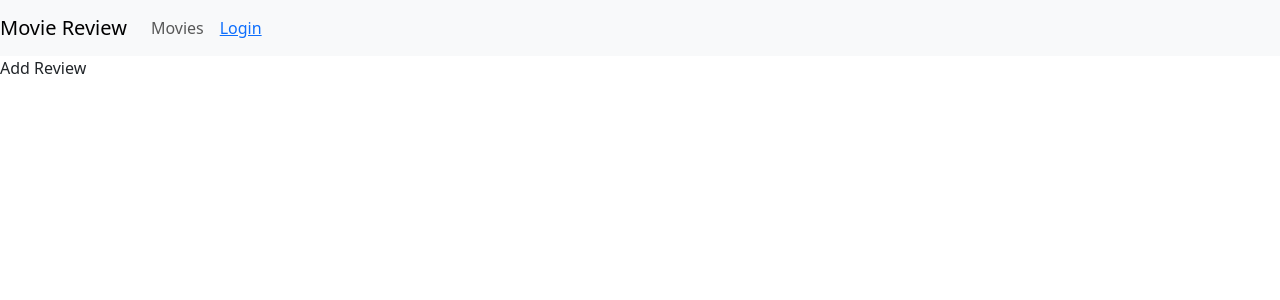
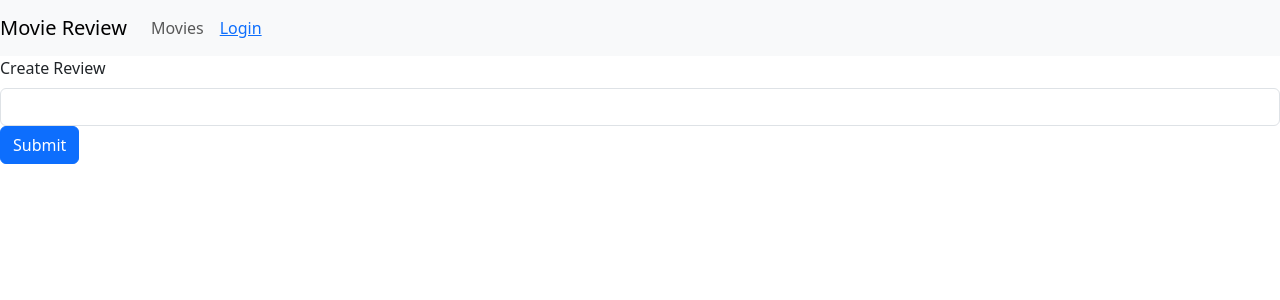
Before and after one commit to aarojohn/CP, a React (Create React App) app in the folder frontend/: page /movies/1/review in a window 1280 px wide. Shown: the top 300 px of the page. Built offline with nearby package versions, Linux system fonts and the light colour scheme.

Commit message:
added review delete functionality

```diff
--- a/frontend/src/components/add-review.js
+++ b/frontend/src/components/add-review.js
@@ -1,5 +1,86 @@
-import React from "react";
-function AddReview() {
-  return <div className="App">Add Review</div>;
-}
+import React, { useState, useEffect } from "react";
+import MovieDataService from "../services/movies";
+import { Link, useLocation, useParams } from "react-router-dom";
+import Form from "react-bootstrap/Form";
+import Button from "react-bootstrap/Button";
+
+const AddReview = (props) => {
+  const location = useLocation();
+  const { id } = useParams();
+
+  const [review, setReview] = useState("");
+  const [submitted, setSubmitted] = useState(false);
+
+  let editing = false;
+
+  useEffect(() => {
+    if (location.state && location.state.currentReview) {
+      editing = true;
+      setReview(location.state.currentReview.review);
+    }
+  }, [location.state]);
+
+  const onChangeReview = (e) => {
+    const review = e.target.value;
+    setReview(review);
+  };
+
+  const saveReview = () => {
+    var data = {
+      review: review,
+      name: props.user.name,
+      user_id: props.user.id,
+      movie_id: id,
+    };
+
+    if (editing) {
+      // get existing review id
+      data.review_id = location.state.currentReview._id;
+      MovieDataService.updateReview(data)
+        .then((response) => {
+          setSubmitted(true);
+          console.log(response.data);
+        })
+        .catch((e) => {
+          console.log(e);
+        });
+    } else {
+      MovieDataService.createReview(data)
+        .then((response) => {
+          setSubmitted(true);
+          console.log(response.data);
+        })
+        .catch((e) => {
+          console.log(e);
+        });
+    }
+  };
+
+  return (
+    <div>
+      {submitted ? (
+        <div>
+          <h4>Review submitted successfully</h4>
+          <Link to={"/movies/" + id}>Back to Movie</Link>
+        </div>
+      ) : (
+        <Form>
+          <Form.Group>
+            <Form.Label>{editing ? "Edit" : "Create"} Review</Form.Label>
+            <Form.Control
+              type="text"
+              required
+              value={review}
+              onChange={onChangeReview}
+            />
+          </Form.Group>
+          <Button variant="primary" onClick={saveReview}>
+            Submit
+          </Button>
+        </Form>
+      )}
+    </div>
+  );
+};
+
 export default AddReview;
--- a/frontend/src/components/movie.js
+++ b/frontend/src/components/movie.js
@@ -32,6 +32,23 @@
   useEffect(() => {
     getMovie(id);
   }, [id]);
+
+  const deleteReview = (reviewId, index) => {
+    MovieDataService.deleteReview(reviewId, props.user.id)
+      .then((response) => {
+        setMovie((prevState) => {
+          const updatedReviews = [...prevState.reviews];
+          updatedReviews.splice(index, 1);
+          return {
+            ...prevState,
+            reviews: updatedReviews,
+          };
+        });
+      })
+      .catch((e) => {
+        console.log(e);
+      });
+  };
 
   return (
     <div>
@@ -75,7 +92,12 @@
                           </Link>
                         </Col>
                         <Col>
-                          <Button variant="link">Delete</Button>
+                          <Button
+                            variant="link"
+                            onClick={() => deleteReview(review._id, index)}
+                          >
+                            Delete
+                          </Button>
                         </Col>
                       </Row>
                     )}
```
